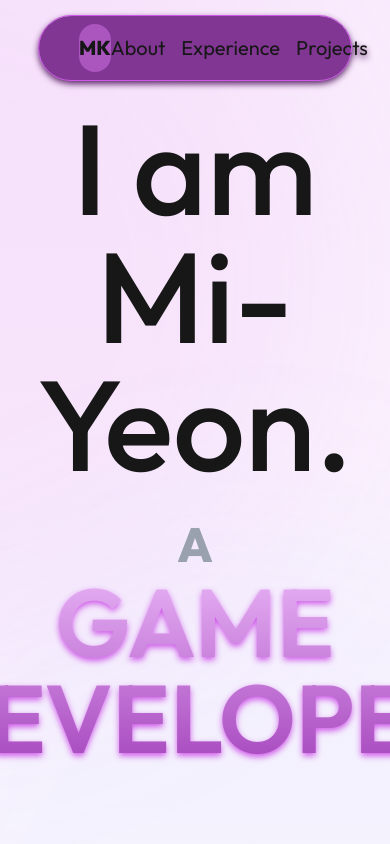
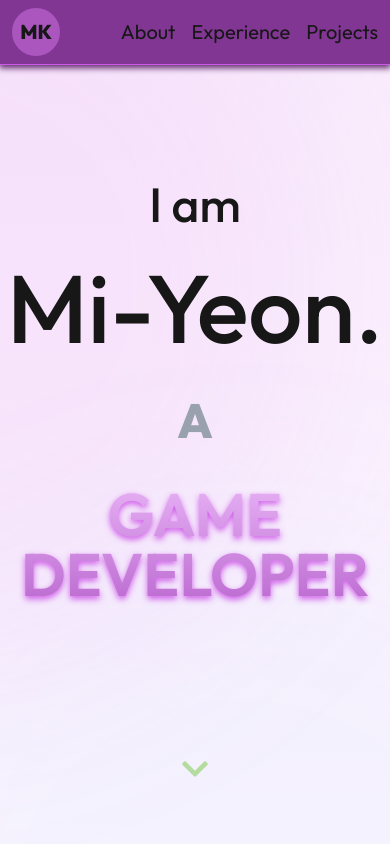
Before and after one commit to Mi-Yeon-Kim/portfolio-website, a Next.js app: page / in a window 390 px wide. Shown: the top 844 px of the page. Built offline with nearby package versions, Linux system fonts and the light colour scheme; a web font is replaced by a local one.

Commit message:
Update Hero and Nav for mobile support

```diff
--- a/app/components/Hero.tsx
+++ b/app/components/Hero.tsx
@@ -5,6 +5,7 @@ import PageSection from "./PageSection";
 import * as motion from "motion/react-client";
 import { AnimatePresence, Transition, Variants, ViewportOptions, stagger } from "motion/react";
 import { useEffect, useState } from "react";
+import { FaChevronDown } from "react-icons/fa";
 
 export default function Hero()
 {
@@ -66,24 +67,23 @@ export default function Hero()
         <motion.div variants={animationVariants}
             initial="hidden"
             animate="visible"
-            className="container text-center flex flex-col gap-8"
+            className="container text-center flex flex-col gap-10"
         >
-            <motion.p className="text-9xl font-medium">I am <span className="inline-block">{profile.person.firstName}.</span></motion.p>
+            <motion.p className="text-5xl sm:text-9xl font-medium">I am <span className="inline-block text-8xl sm:text-9xl mt-8">{profile.person.firstName}.</span></motion.p>
             <motion.p className="text-5xl font-extrabold text-gray-400">A</motion.p>
-            <div className="relative flex h-35 items-center justify-center ">
             <AnimatePresence mode="wait">
                 <motion.h1
                     key={nounIndex}
                     initial="hiddenLower" animate="visible" exit="hiddenUpper"
                     variants={nounCarouselVariants}
                     transition={carouselTransition}
-                        className="absolute text-8xl font-semibold text-transparent bg-clip-text bg-linear-to-b from-primary-200 to-primary-600 uppercase drop-shadow-md drop-shadow-primary-500"
+                    className="text-6xl sm:text-8xl h-45 font-semibold text-transparent bg-clip-text bg-linear-to-b from-primary-200 to-primary-600 uppercase drop-shadow-md drop-shadow-primary-500"
                 >
                     {nouns[nounIndex]}
                 </motion.h1>
             </AnimatePresence>
-            </div>
         </motion.div>
+        <FaChevronDown className="absolute bottom-15 text-3xl text-secondary-300"></FaChevronDown>
     </section>
     );
 }
--- a/app/components/NavMenu.tsx
+++ b/app/components/NavMenu.tsx
@@ -3,7 +3,7 @@ import { profile } from "../Data/data";
 export default function NavMenu()
 {
     return (
-    <nav className="fixed left-0 right-0 mx-auto z-10 top-4 rounded-full w-[80%] max-w-[1920px] min-h-10 text-xl py-2 px-10 bg-primary-700
+    <nav className="fixed left-0 right-0 mx-auto z-10 top-0 sm:top-4 sm:rounded-full w-screen sm:w-[80%] max-w-[1920px] min-h-10 text-xl py-2 px-3 sm:px-10 bg-primary-700
     flex flex-row self-center justify-between items-center drop-shadow-md drop-shadow-primary-800 outline outline-primary-500">
         <a href="#top" className="bg-primary-400/50 rounded-full size-12 text-center inline-grid place-items-center font-extrabold">{profile.person.initial}</a>
         <span>
--- a/package.json
+++ b/package.json
@@ -15,6 +15,7 @@
     "postcss": "^8.5.25",
     "react": "19.2.4",
     "react-dom": "19.2.4",
+    "react-icons": "^5.7.0",
     "tailwindcss": "^4.3.3"
   },
   "devDependencies": {
```
Also changed, not shown: 1 other file (tests, documents, lock files or other folders). Lines whose indentation alone changed are shown as unchanged.
